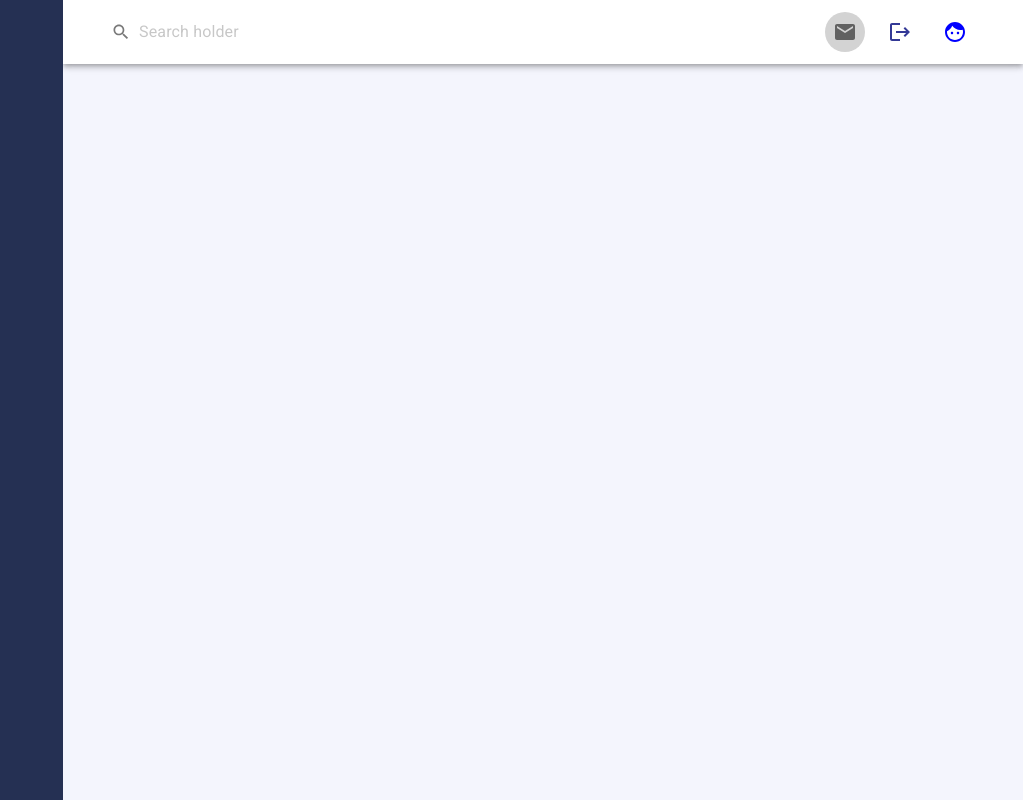
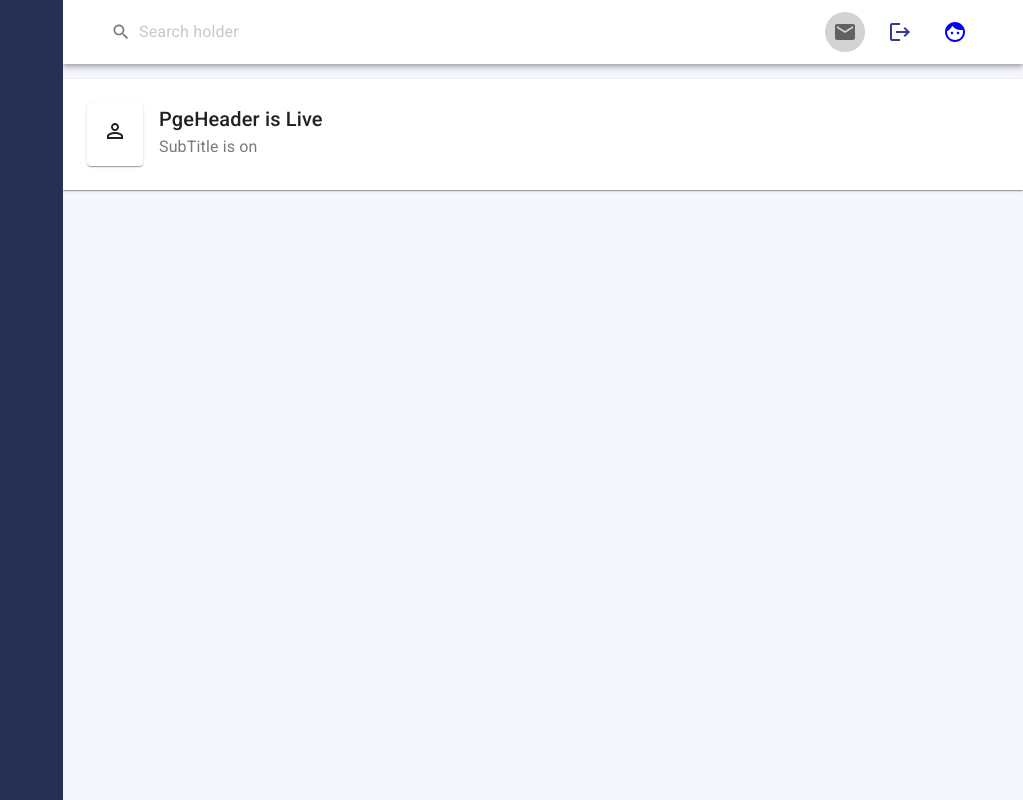
Before and after one commit to mehedihasan-swe/Reactjsweb, a React (Create React App) app in the folder admindashboard/: page / in a window 1280 px wide. Shown: the whole page, without its empty margins (257-1280 px from the left). Built offline with nearby package versions, Linux system fonts and the light colour scheme.

Commit message:
[Style][Feat] Added Page Header and theme color

```diff
--- a/admindashboard/src/App.js
+++ b/admindashboard/src/App.js
@@ -4,7 +4,8 @@ import './App.css';
 import Header from './components/Header';
 import Sidebar from './components/Sidebar';
 import { makeStyles } from '@mui/styles';
-
+import Pageheader from './components/Pageheader';
+import PermIdentityIcon from '@mui/icons-material/PermIdentity';
 
 // you can override default theme by this create theme
 
@@ -30,17 +31,25 @@ const ustyle=makeStyles({
     width:'100%'
   }
 })
+
 function App() {
+
   const classes=ustyle()
+
   return (
+
     <ThemeProvider theme={theme}>
      <Sidebar></Sidebar>
-    <div className={classes.appMain}>
-      <Header/>
-    </div>
+      <div className={classes.appMain}>
+        <Header/>
+        <Pageheader
+        title="PgeHeader is Live"
+        subtitle="SubTitle is on"
+        icon={<PermIdentityIcon/>}
+        />
+      </div>
     <CssBaseline/>
     </ThemeProvider>
-
 
   );
 }
--- a/admindashboard/src/components/Header.js
+++ b/admindashboard/src/components/Header.js
@@ -14,6 +14,7 @@ import { makeStyles } from '@mui/styles';
 const useStyles=makeStyles({
   root:{
     backgroundColor: '#ffffff !important',
+    marginBottom:'15px'
   },
   searchInput:{
     opacity:'0.6',
--- /dev/null
+++ b/admindashboard/src/components/Pageheader.js
@@ -0,0 +1,45 @@
+import { Box, Card, Paper, Typography } from '@mui/material'
+import { makeStyles } from '@mui/styles'
+import React from 'react'
+
+const useStyles=makeStyles(theme=>({
+    root:{
+        backgroundColor:"#4848f8"
+    },
+    pageheader:{
+        padding:theme.spacing(3),
+        marginBottom:theme.spacing(2),
+        display:"flex"
+    },
+    pageicon:{
+        padding:theme.spacing(2),
+        display:"inline-block",
+        color:"#3c44b1"
+
+    },
+    pageTitle:{
+        paddingLeft:theme.spacing(2),
+        '& .MuiTypography-subtitle':{
+            opacity:'0.6'
+        }
+    }
+}))
+
+export default function Pageheader({title, subtitle, icon}) {
+    const classes=useStyles()
+  return (
+    <>
+     <Paper levation={3} square className={classes.root}>
+        <Box className={classes.pageheader}>
+            <Card className={classes.pageicon}>
+                {icon}
+            </Card>
+            <Box className={classes.pageTitle}>
+                <Typography variant='h6' component="div">{title}</Typography>
+                <Typography variant='subtitle' component="div">{subtitle}</Typography>
+            </Box>
+        </Box>
+     </Paper>
+    </>
+  )
+}
```
